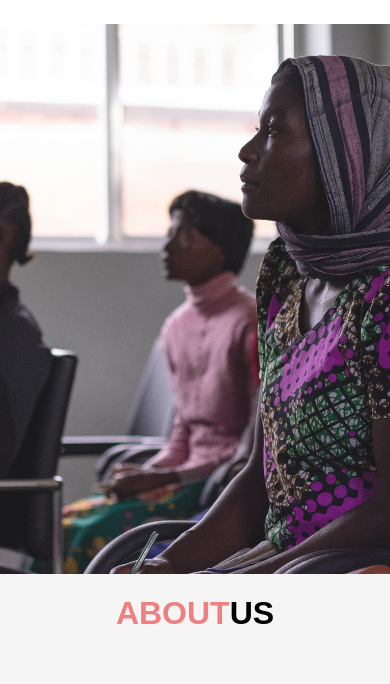
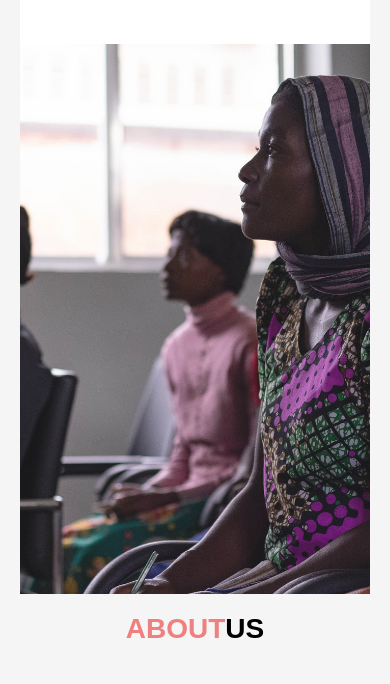
Before and after one commit to shadreckmubanga/Drac-website, a plain HTML site: page index.html in a window 390 px wide. Shown: the part 166-850 px from the top of the page. Drawn offline with Linux system fonts and the light colour scheme.

Commit message:
Update style.css

```diff
--- a/style.css
+++ b/style.css
@@ -75,3 +75,14 @@ body{
 .about-sec{
     text-align: center;
 }
+
+
+@media only screen and (max-width: 600px) {
+    body {
+        font-size: 14px;
+        margin: 10px;
+        padding: 10px;
+    }
+
+
+}
```
